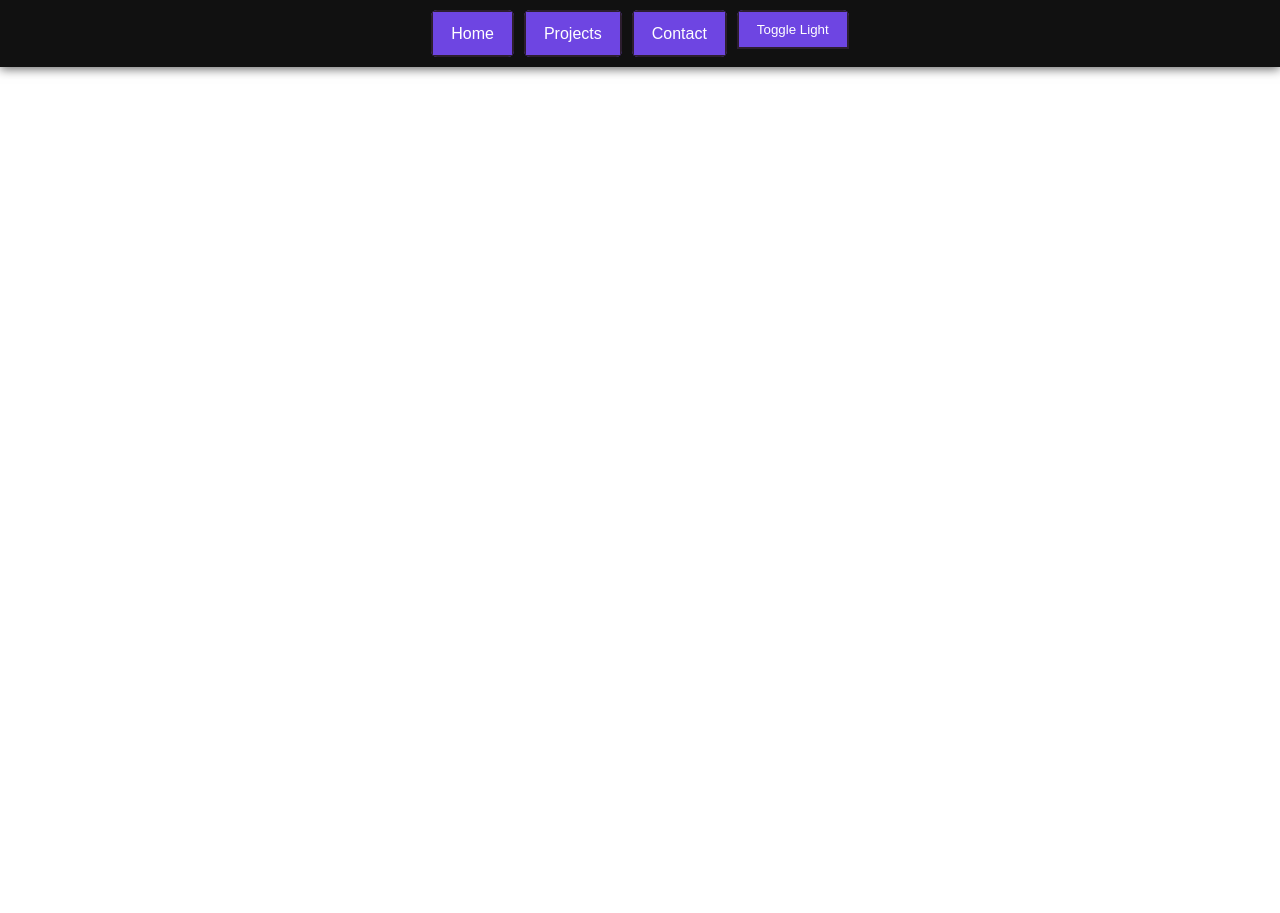
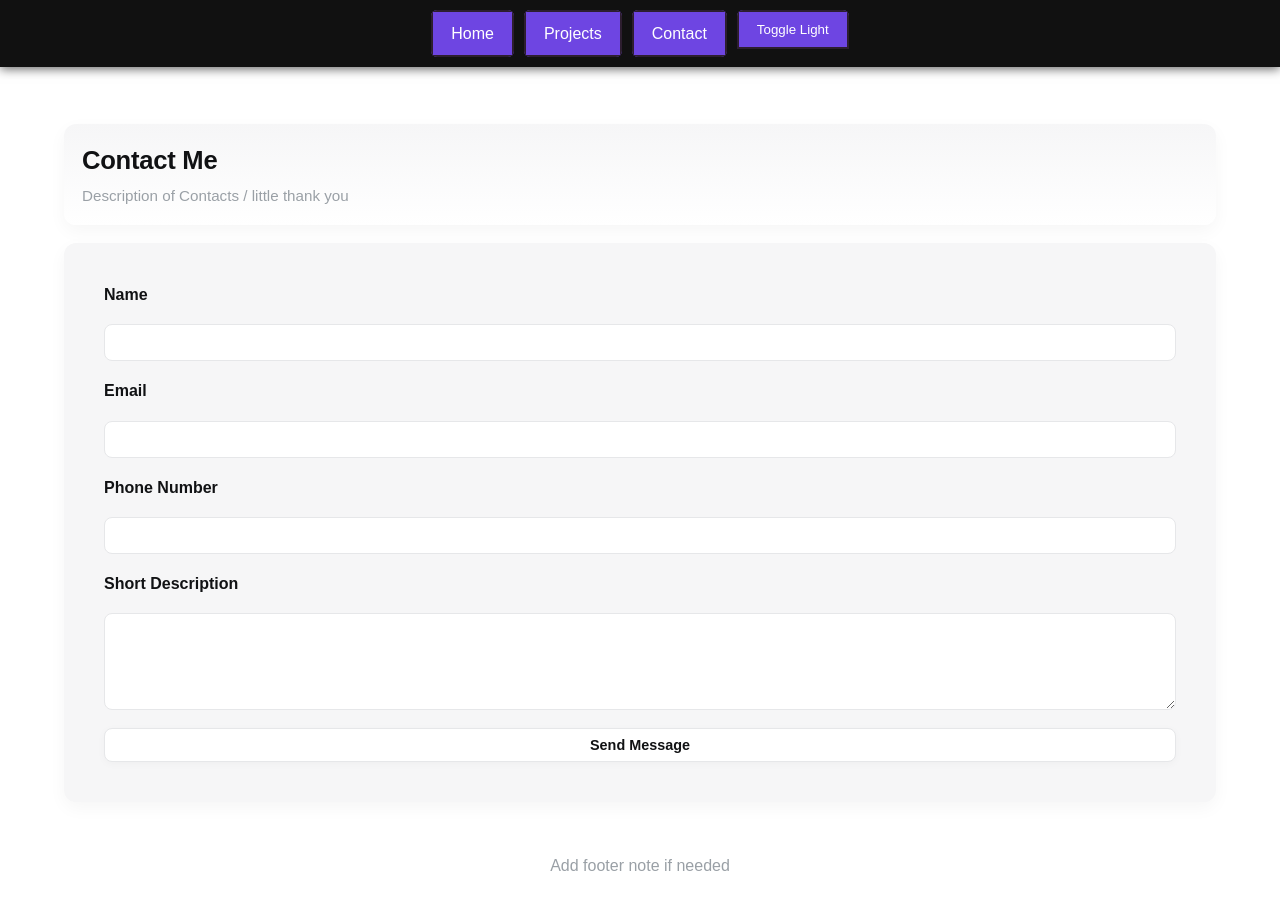
Before and after one commit to YuslenLopez/WebPortfolioTemplate, a plain HTML site: page contact.html in a window 1280 px wide. Before the commit the page ends 821 px from the top, so only its background shows below. Drawn offline with Linux system fonts and the light colour scheme.

Commit message:
Created form for contact page

```diff
--- a/contact.html
+++ b/contact.html
@@ -10,8 +10,7 @@
 
     <body>
 
-        <!-- Header -->
-        <header class="header-container">
+        <!-- Nav bar html code -->
         <nav class="navbar">
             <ul>
             <li><a href="index.html">Home</a></li>
@@ -20,11 +19,53 @@
             <li><button id="navbutton">Toggle Light</button></li>
             </ul>
         </nav>
+
+
+        <!-- space out the first content from the nav bar so content isnt under nav bar -->
+        <div class="firstSection"></div>
+
+        <!-- Header of the form -->
+        <div class="page-wrap">
+            <header class="page-header">
+                <div class="header-inner">
+                    <!-- Title and description inside header -->
+                    <h1>Contact Me</h1>
+                    <p class="subtitle">Description of Contacts / little thank you</p>
+                </div>
             </header>
 
+            <!-- Start of the form html -->
+            <!-- Change the your_email@example.com to your email  -->
+            <section id="contact-section" style="background: var(--panel); padding: 40px; border-radius: var(--radius); box-shadow: var(--card-shadow);">
+                <form id="contactForm" action="mailto:your_email@example.com" method="POST" enctype="text/plain" style="display: flex; flex-direction: column; gap: 18px;">
 
-        <!-- Add HTML markup elements for your web site below -->
-        <h1>contacts</h1>
-        <div></div>
+                    <!-- Name label and input box -->
+                    <label for="name" style="font-weight: 600;">Name</label>
+                    <input type="text" id="name" name="name" required
+                        style="padding: 10px; border: 1px solid var(--accent); border-radius: var(--btn-radius); background: #fff; color: var(--text);">
+                    <!-- Email label and input box -->
+                    <label for="email" style="font-weight: 600;">Email</label>
+                    <input type="email" id="email" name="email" required
+                        style="padding: 10px; border: 1px solid var(--accent); border-radius: var(--btn-radius); background: #fff; color: var(--text);">
+                    <!-- Phone number label and input box -->
+                    <label for="phone" style="font-weight: 600;">Phone Number</label>
+                    <input type="tel" id="phone" name="phone"
+                        style="padding: 10px; border: 1px solid var(--accent); border-radius: var(--btn-radius); background: #fff; color: var(--text);">
+                    <!-- Description label and input box -->
+                    <label for="message" style="font-weight: 600;">Short Description</label>
+                    <textarea id="message" name="message" rows="5" required
+                        style="padding: 10px; border: 1px solid var(--accent); border-radius: var(--btn-radius); background: #fff; color: var(--text); resize: vertical;"></textarea>
+                    <!-- Submit button -->
+                    <button type="submit" class="btn" style="background: var(--bg); border: 1px solid var(--accent); cursor: pointer;">
+                    Send Message
+                    </button>
+                </form>
+            </section>
+            <!-- footer note  -->
+            <footer class="page-footer">
+            <p>Add footer note if needed</p>
+            </footer>
+        </div>
+
     </body>
 </html>
```
Lines whose indentation alone changed are shown as unchanged.
